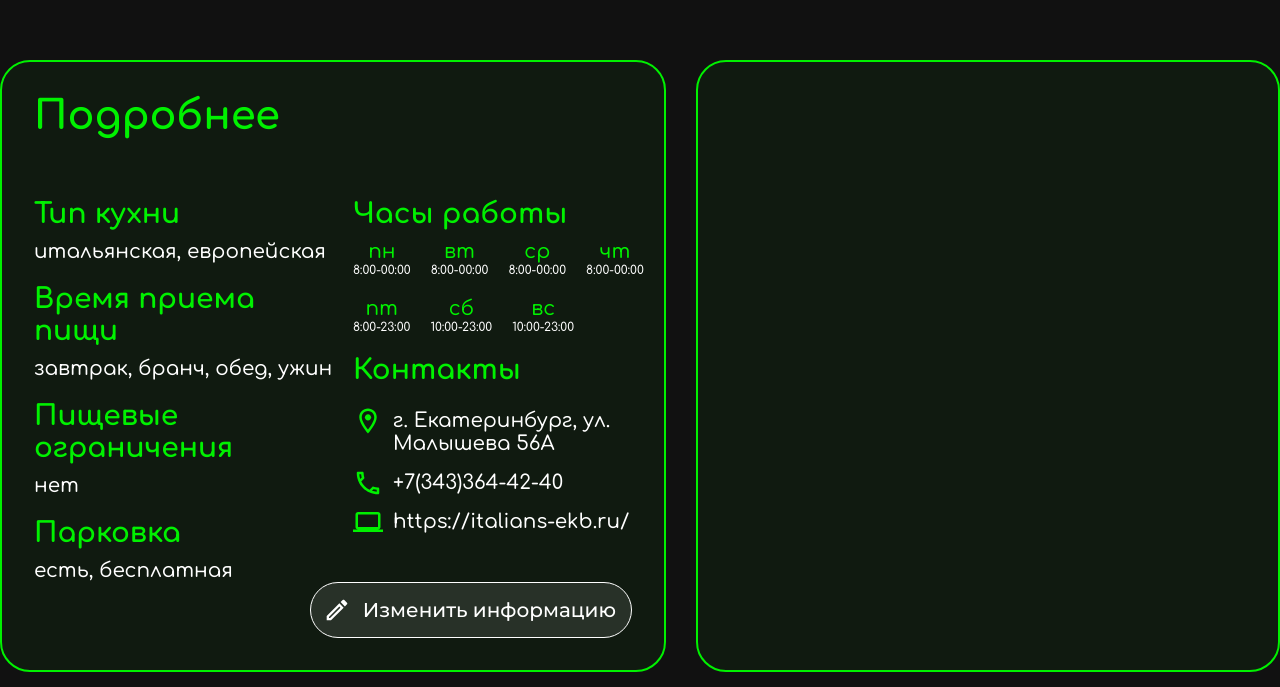
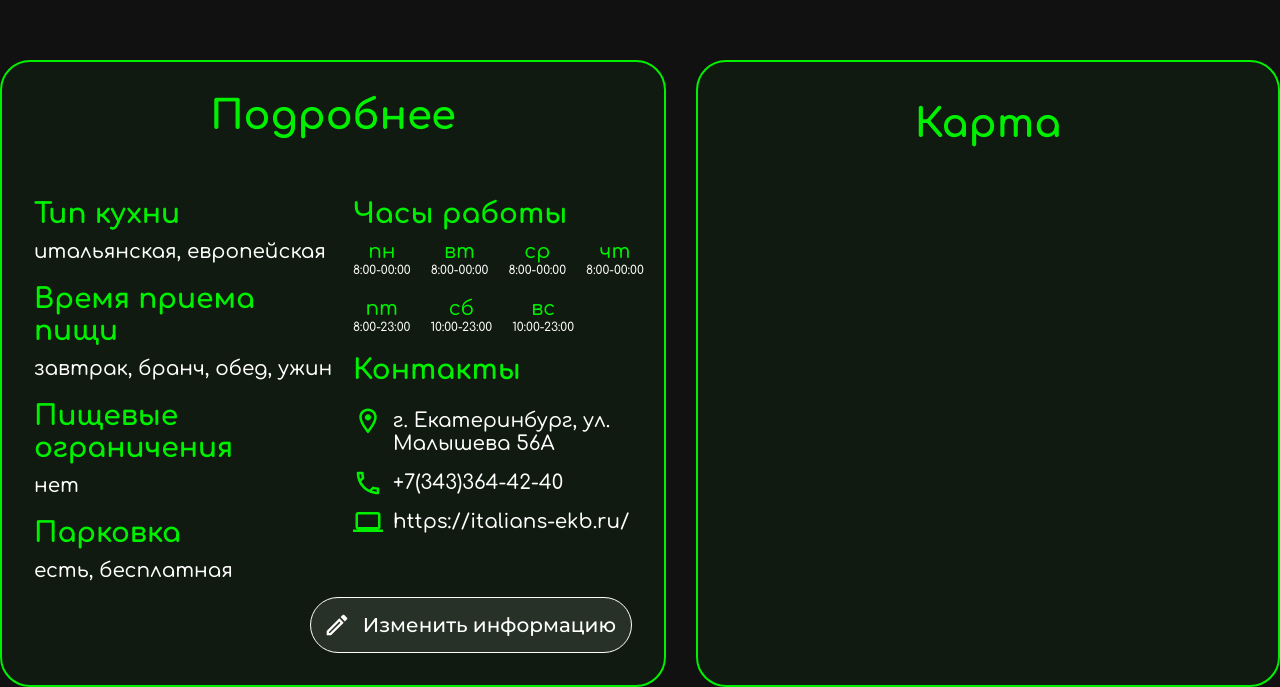
Before and after one commit to MyLongCode/bookingRestaurants, a Next.js app in the folder frontend/: page /restaurant in a window 1280 px wide. Shown: the part 1934-2621 px from the top of the page. Built offline with nearby package versions, Linux system fonts and the light colour scheme.

Commit message:
fixed styles

```diff
--- a/frontend/src/components/screens/restaurant/restaurantInfo/RestaurantInfo.tsx
+++ b/frontend/src/components/screens/restaurant/restaurantInfo/RestaurantInfo.tsx
@@ -90,6 +90,7 @@ const RestaurantInfo = ({
         </Button>
       </section>
       <section className={styles.mapContainer}>
+        <h3>Карта</h3>
         <div className={styles.map}></div>
       </section>
     </section>
--- a/frontend/src/components/screens/restaurant/restaurantInfo/restaurantInfo.module.scss
+++ b/frontend/src/components/screens/restaurant/restaurantInfo/restaurantInfo.module.scss
@@ -15,6 +15,18 @@
   address {
     font-style: normal;
   }
+
+  h3 {
+    font-weight: bold;
+    font-size: 2.5rem;
+    margin-bottom: 60px;
+    text-align: center;
+  }
+
+  h4 {
+    font-size: 1.75rem;
+    margin-bottom: 10px;
+  }
 }
 
 .info {
@@ -24,17 +36,6 @@
   border: 2px solid $restaurant-info-border-color;
   border-radius: 30px;
   padding: 32px;
-
-
-  h3 {
-    font-weight: bold;
-    font-size: 2.5rem;
-    margin-bottom: 60px;
-  }
-  h4 {
-    font-size: 1.75rem;
-    margin-bottom: 10px;
-  }
 }
 
 .text {
@@ -82,8 +83,8 @@
 }
 
 .btn {
-  max-width: 330px;
   align-self: flex-end;
+  margin-top: 15px;
 }
 
 .mapContainer {
@@ -96,5 +97,4 @@
 
 .map {
   width: 500px;
-  height: 500px;
 }
```
